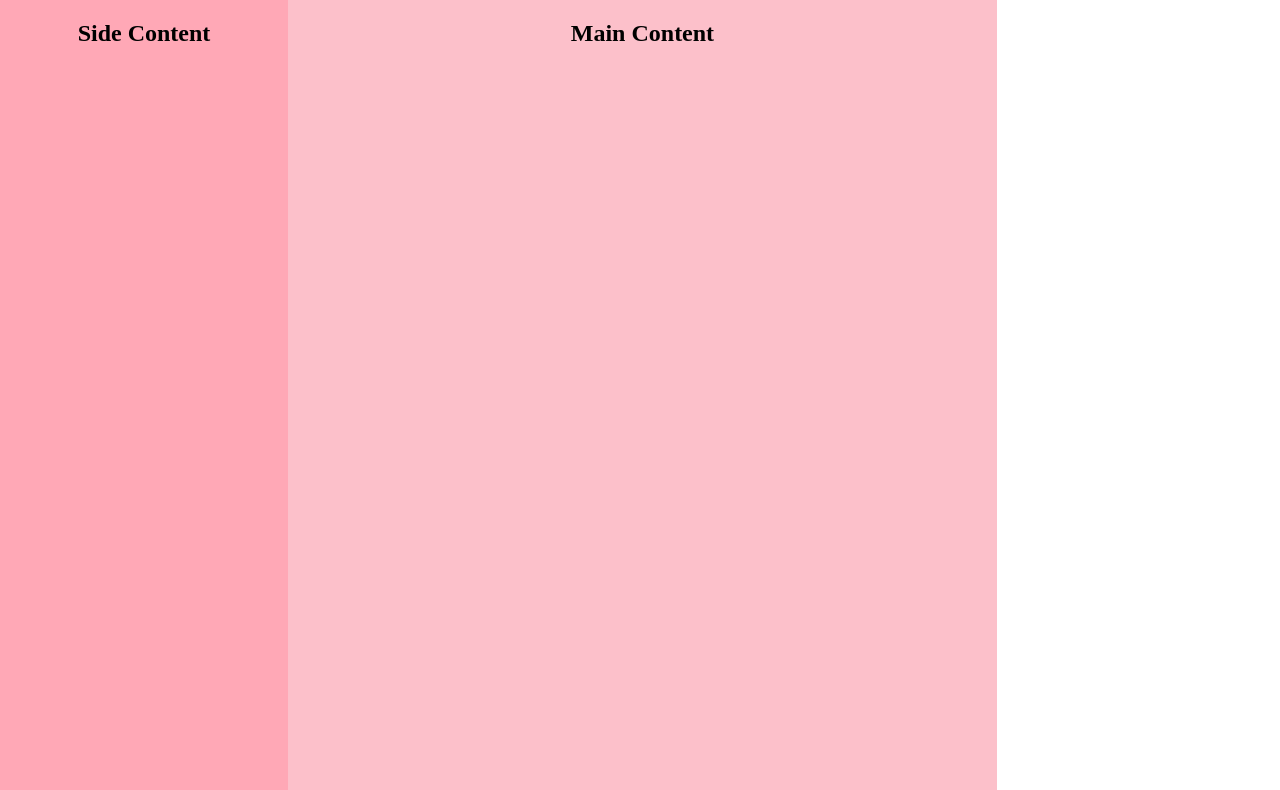
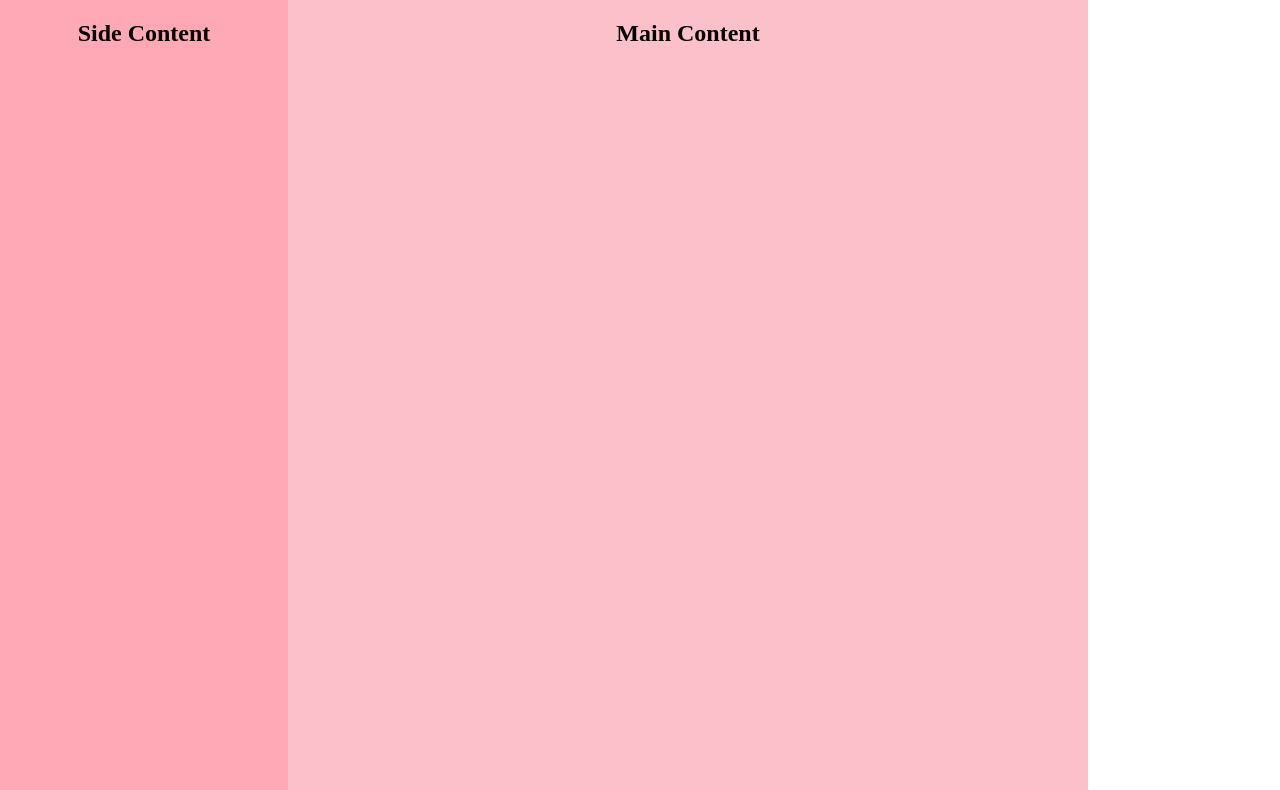
Before and after one commit to Jbsmplms/ass-1-basic-html-layout, a plain HTML site: page index.html in a window 1280 px wide. Shown: the part 190-980 px from the top of the page. Drawn offline with Linux system fonts and the light colour scheme.

Commit message:
Updated changes

```diff
--- a/index.html
+++ b/index.html
@@ -39,7 +39,7 @@
   main {
     background-color: #fcc0ca;
     float: inline-start;
-    width: 52.88523%;
+    width: 60%;
     height: 900px;
   }
 
```
